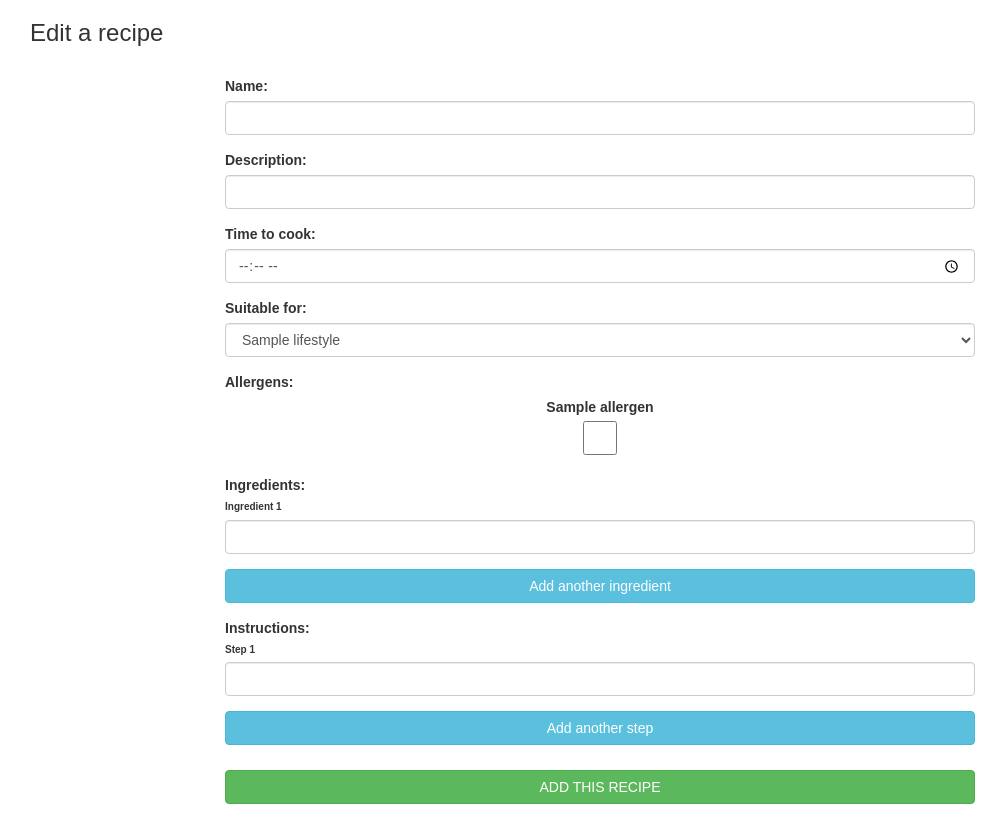
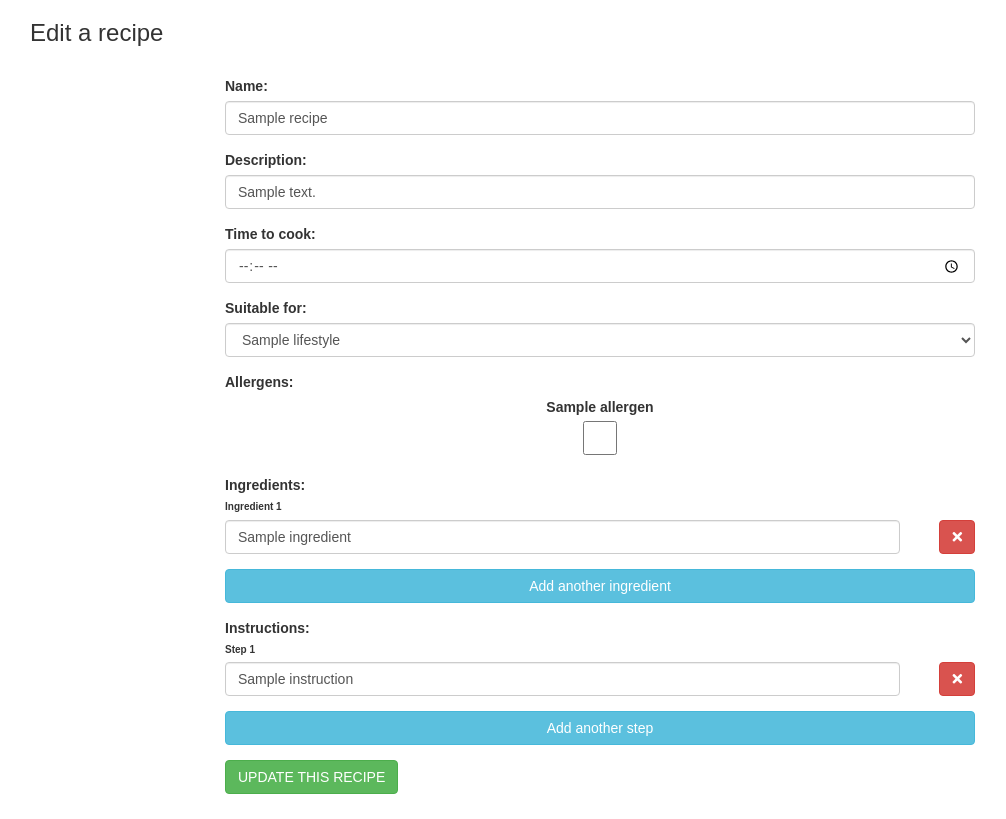
Before and after one commit to CarlChilton/cookbook, a Flask app: template templates/edit-recipe.html in a window 1280 px wide. Shown: the whole page, without its empty margins (40-1046 px from the left). After the commit the page ends 794 px from the top, so only its background shows below. Run offline with Flask 2, Linux system fonts and the light colour scheme; the template is opened without the code that fills it: most values are stand-ins (such as "Sample title", 1, 10 or a date in 2020); some libraries are stand-ins or nearby versions.

Commit message:
Added update and delete recipe capability - Nav required and styling

```diff
--- a/app.py
+++ b/app.py
@@ -48,6 +48,61 @@ def insert_recipe():
     recipes.insert_one(form_data.to_dict())
     return redirect(url_for('get_recipes'))
 
+@app.route('/edit_recipe/<recipe_id>')
+def edit_recipe(recipe_id):
+    the_recipe = mongo.db.recipes.find_one({"_id": ObjectId(recipe_id)})
+    all_allergens = mongo.db.allergens.find()
+    all_lifestyles = mongo.db.lifestyle.find()
+    return render_template('edit-recipe.html', recipe=the_recipe, allergens=all_allergens, lifestyle=all_lifestyles, recipe_id=recipe_id)
+
+@app.route('/update_recipe/<recipe_id>', methods=["POST"])
+def update_recipe(recipe_id):
+    form_data = request.form.copy()
+    ingredients=[];
+    instructions=[];
+    allergens=[];
+    for field in request.form:
+        if field[:-1] == "ingredient":
+            ingredients.append(form_data[field])
+            del form_data[field]
+        if field[:-1] == "instruction":
+            instructions.append(form_data[field])
+            del form_data[field]
+        if field[:8] == "checkbox":
+            allergens.append(field[8:])
+            del form_data[field]
+
+    if len(ingredients) > 0:
+        form_data["ingredients"] = ingredients
+    if len(instructions) > 0:
+        form_data["instructions"] = instructions
+    if len(allergens) > 0:
+        form_data["allergens"] = allergens
+
+    recipes = mongo.db.recipes
+    recipes.update({"_id": ObjectId(recipe_id)}, {
+        'name': form_data['name'],
+        'description': form_data['description'],
+        'time': form_data['time'],
+        'lifestyle': form_data['lifestyle'],
+        'instructions': form_data['instructions'],
+        'ingredients': form_data['ingredients'],
+        'allergens': form_data['allergens']
+    })
+    return redirect(url_for('get_recipes'))
+
+
+
+
+@app.route('/delete_recipe/<recipe_id>')
+def delete_recipe(recipe_id):
+    recipes = mongo.db.recipes
+    the_recipe = mongo.db.recipes.find_one({"_id": ObjectId(recipe_id)})
+    recipes.delete_one(the_recipe)
+    return redirect(url_for('get_recipes'))
+
+
+
 if __name__ == "__main__":
     app.run(host=os.getenv("IP"),
     port=int(os.getenv("PORT")),
--- a/static/css/style.css
+++ b/static/css/style.css
@@ -35,6 +35,12 @@ body {
     font-family: "Font Awesome 5 Free";
     font-weight: 900;
 }
+.pescatarians::before {
+    content: "\f578";
+    color: blue;
+    font-family: "Font Awesome 5 Free";
+    font-weight: 900;
+}
 
 /* Allergens */
 
@@ -46,6 +52,18 @@ body {
 }
 .gluten::before {
     content: "\f7ec";
+    color: #e8cbab;
+    font-family: "Font Awesome 5 Free";
+    font-weight: 900;
+}
+.nuts::before {
+    content: "\f3d6";
+    color: brown;
+    font-family: "Font Awesome 5 Free";
+    font-weight: 900;
+}
+.shellfish::before {
+    content: "\f36b";
     color: #e8cbab;
     font-family: "Font Awesome 5 Free";
     font-weight: 900;
--- a/static/js/script.js
+++ b/static/js/script.js
@@ -8,14 +8,7 @@ $(document).ready(function() {
             currentLabel = currentLabel.substr(0, currentLabel.length - 1);
             $(currentList).find(".addedInputGroup").eq(i).find("label").text(currentLabel + (i + 2));
         }
-
     });
-});
-
-$("#addRecipeForm").on("submit", function(e) {
-    e.preventDefault();
-    console.log("Stopped it");
-    return false;
 });
 
 function add_ingredient() {
--- a/templates/add-recipe.html
+++ b/templates/add-recipe.html
@@ -20,7 +20,7 @@
             </div>
             <hr/>
             <div class="form-group col-sm-12">
-                <label for="sel1">Suitable for:</label>
+                <label for="lifestyle">Suitable for:</label>
                 <select class="form-control" name="lifestyle" value="carnivores" id="lifestyle">
                     {% for lifestyle in lifestyle %}
                         <option value="{{ lifestyle.lifestyle_name }}">{{ lifestyle.lifestyle_name }}</option>
--- a/templates/edit-recipe.html
+++ b/templates/edit-recipe.html
@@ -2,28 +2,32 @@
 <h3>Edit a recipe</h3>
 <br/>
 <div class="row">
-    <form id="addRecipeForm" action="{{ url_for('insert_recipe') }}" method="POST" class="col-xs-12 col-sm-8 col-sm-offset-2">
+    <form id="editRecipeForm" action="{{ url_for('update_recipe', recipe_id=recipe._id) }}" method="POST" class="col-xs-12 col-sm-8 col-sm-offset-2">
         <div class="row">
             <div class="form-group col-sm-12">
                 <label for="name">Name:</label>
-                <input id="name" name="name" type="text" class="form-control" required>
+                <input id="name" name="name" type="text" class="form-control" value="{{ recipe.name }}" required>
             </div>
             <hr/>
             <div class="form-group col-sm-12">
                 <label for="description">Description:</label>
-                <input id="description" name="description" type="text" class="form-control" required>
+                <input id="description" name="description" type="text" class="form-control" value="{{ recipe.description }}" required>
             </div>
             <hr/>
             <div class="form-group col-sm-12">
                 <label for="time">Time to cook:</label>
-                <input id="time" name="time" type="time" class="form-control" required>
+                <input id="time" name="time" type="time" class="form-control" value="{{ recipe.time }}" required>
             </div>
             <hr/>
             <div class="form-group col-sm-12">
-                <label for="sel1">Suitable for:</label>
-                <select class="form-control" name="lifestyle" value="carnivores" id="lifestyle">
+                <label for="lifestyle">Suitable for:</label>
+                <select class="form-control" name="lifestyle" value="{{ recipe.lifestyle }}" id="lifestyle">
                     {% for lifestyle in lifestyle %}
-                        <option value="{{ lifestyle.lifestyle_name }}">{{ lifestyle.lifestyle_name }}</option>
+                        {% if recipe.lifestyle == lifestyle.lifestyle_name %}
+                            <option value="{{ lifestyle.lifestyle_name }}" selected>{{ lifestyle.lifestyle_name }}</option>
+                        {% else %}
+                            <option value="{{ lifestyle.lifestyle_name }}">{{ lifestyle.lifestyle_name }}</option>
+                        {% endif %}
                     {% endfor %}
                 </select>
             </div>
@@ -31,30 +35,47 @@
             <label class="formsHeader">Allergens:</label>
             <div class="form-group col-sm-12 allergensContainer">
                 {% for allergen in allergens %}
+                    {% if allergen.allergen_name in recipe.allergens %}
+                    <label>
+                        {{ allergen.allergen_name }}
+                        <input checked id="{{ allergen.allergen_name }}" name="checkbox{{ allergen.allergen_name }}" type="checkbox" class="form-control">
+                    </label>
+                    {% else %}
                     <label>
                         {{ allergen.allergen_name }}
                         <input id="{{ allergen.allergen_name }}" name="checkbox{{ allergen.allergen_name }}" type="checkbox" class="form-control">
                     </label>
+                    {% endif %}
                 {% endfor %}
             </div>
             <div class="form-group col-sm-12">
                 <label>Ingredients:</label>
                 <div id="ingredientsList">
-                    <label class="stepLabel" for="instruction1">Ingredient 1</label>
-                    <input id="ingredient1" name="ingredient1" type="text" class="form-control addIngredient" required>
+                    {% for ingredient in recipe.ingredients %}
+                        <div class='addedInputGroup'>
+                            <label class="stepLabel" for="ingredient{{ loop.index }}">Ingredient {{ loop.index }}</label>
+                            <input id="ingredient{{ loop.index }}" name="ingredient{{ loop.index }}" type="text" class="form-control addedInput" value="{{ ingredient }}" required>
+                            <div class='removeInput btn btn-danger'><i class='fas fa-times'></i></div>
+                        </div>
+                    {% endfor %}
                 </div>
                 <button id="addIngredient" type="button" class="btn btn-info" onclick="add_ingredient()">Add another ingredient</button>
             </div>
             <div class="form-group col-sm-12">
                 <label>Instructions:</label>
                 <div id="instructionsList">
-                    <label class="stepLabel" for="instruction1">Step 1</label>
-                    <input id="instruction1" name="instruction1" type="text" class="form-control" required>
+                    {% for instruction in recipe.instructions %}
+                        <div class='addedInputGroup'>
+                            <label class="stepLabel" for="instruction{{ loop.index }}">Step {{ loop.index }}</label>
+                            <input id="instruction{{ loop.index }}" name="instruction{{ loop.index }}" type="text" class="form-control addedInput" value="{{ instruction }}" required>
+                            <div class='removeInput btn btn-danger'><i class='fas fa-times'></i></div>
+                        </div>
+                    {% endfor %}
                 </div>
                 <button id="addInstruction" type="button" class="btn btn-info" onclick="add_instruction()">Add another step</button>
             </div>
             <div class="form-group col-sm-12">
-                <button id="addRecipe" type="submit" class="btn btn-success">ADD THIS RECIPE</button>
+                <button id="editRecipe" type="submit" class="btn btn-success">UPDATE THIS RECIPE</button>
             </div>
 
         </div>
```
Also changed, not shown: templates/recipes.html (+4 -4 lines).
